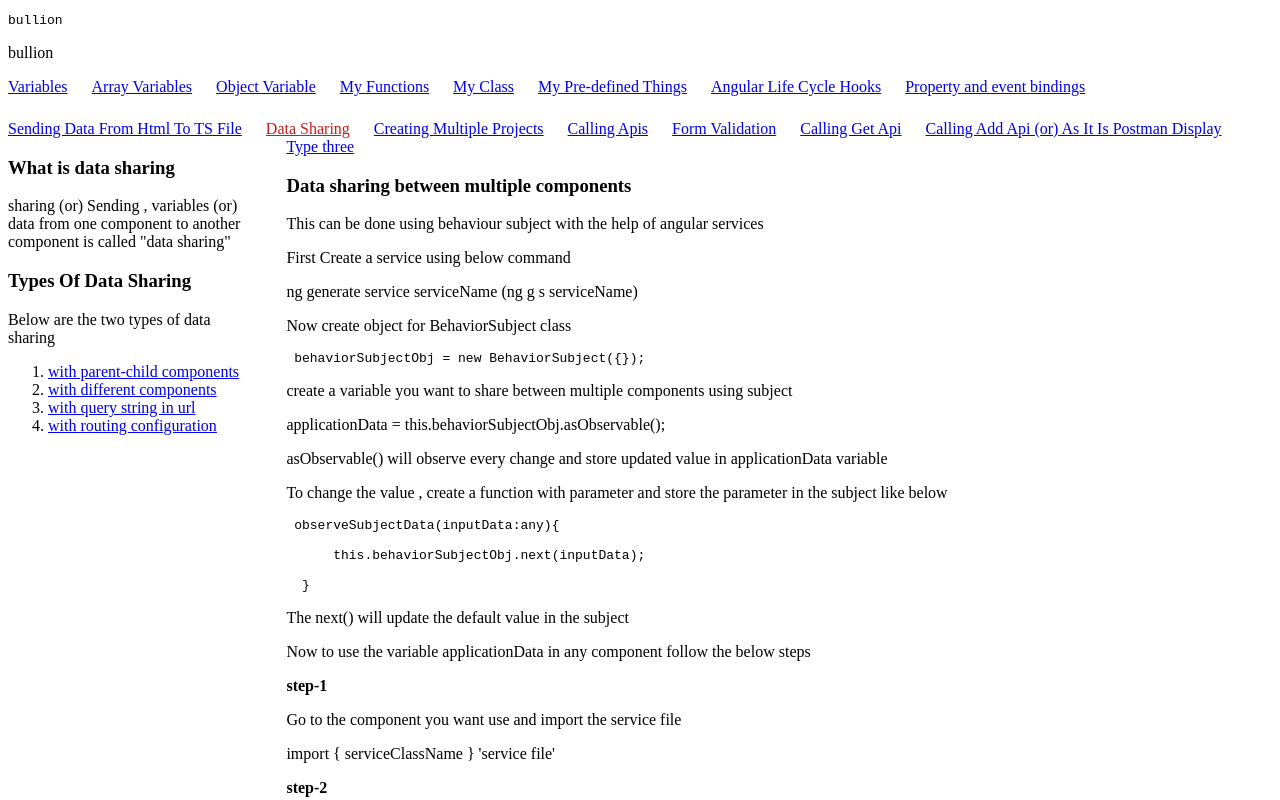
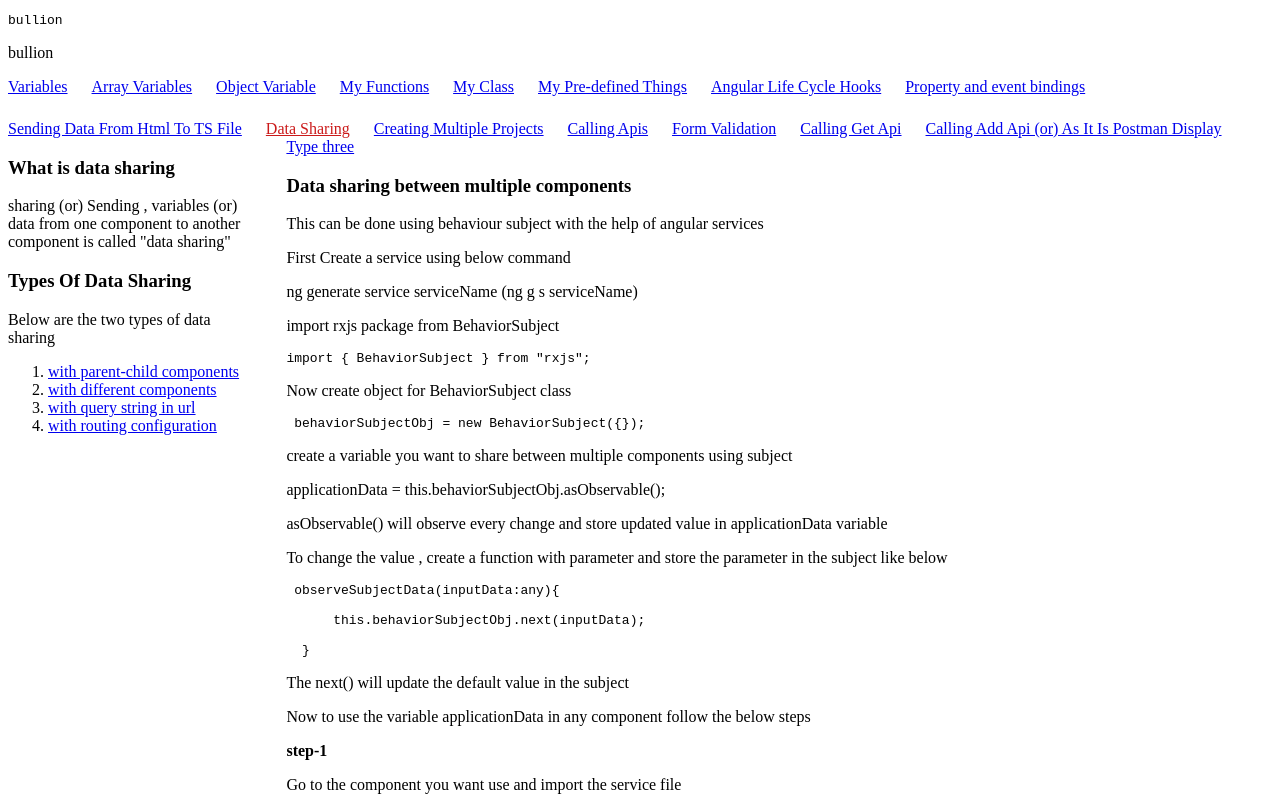
Before and after one commit to Battula-V/live-project, an Angular app: page /data-sharing/type-two in a window 1280 px wide. Shown: the top 800 px of the page. Built offline with nearby package versions, Linux system fonts and the light colour scheme.

Commit message:
in data sharing component import added

```diff
--- a/src/app/components/data-sharing/components/data-sharing-type-two/data-sharing-type-two.component.html
+++ b/src/app/components/data-sharing/components/data-sharing-type-two/data-sharing-type-two.component.html
@@ -3,6 +3,8 @@
 <p> This can be done using  behaviour subject with the help of angular services  </p>
 <p> First Create a service using below command </p>
 <p> ng generate  service serviceName (ng g s serviceName)</p>
+<p> import rxjs package from  BehaviorSubject</p>
+<pre>{{code5}}</pre>
 <p> Now create object for BehaviorSubject class  </p>
 <pre> {{code1}}</pre>
 <p> create a variable you want to share between multiple components using subject </p>
--- a/src/app/components/data-sharing/components/data-sharing-type-two/data-sharing-type-two.component.ts
+++ b/src/app/components/data-sharing/components/data-sharing-type-two/data-sharing-type-two.component.ts
@@ -20,4 +20,5 @@ export class DataSharingTypeTwoComponent {
         }
     );
 }`;
+  code5 = `import { BehaviorSubject } from "rxjs";`;
 }
```
